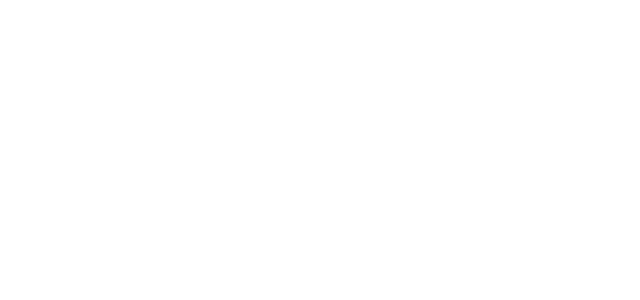
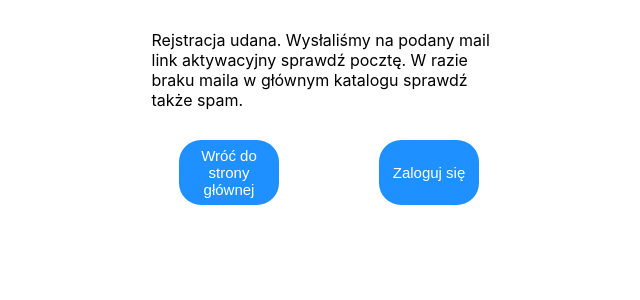
Before and after one commit to arowinsky/WheelchairBasketballApp, a React (Create React App) app: page /register-success in a window 1280 px wide. Shown: the top 300 px of the page, without its empty margins (316-956 px from the left). Built offline with nearby package versions, Linux system fonts and the light colour scheme.

Commit message:
Add Redirect to RegisterSuccessView if register is success

```diff
--- a/src/components/Forms/RegisterForm.tsx
+++ b/src/components/Forms/RegisterForm.tsx
@@ -1,9 +1,10 @@
-import React from 'react';
+import React, { useState } from 'react';
 import * as Yup from 'yup';
 import { Formik, Form, Field } from 'formik';
 import styles from './RegisterForm.module.scss';
 import Button from 'components/Button/Button';
 import axios from 'axios';
+import { Redirect } from 'react-router-dom';
 
 interface ValuesForm {
     firstName: string;
@@ -37,11 +38,10 @@
         club: Yup.string().required('Wybierz klub'),
         termsOfService: Yup.boolean().oneOf([true], 'Zakceptuj warunki korzystania z serwisu'),
     });
-    let valuesForm: ValuesForm;
-    let isRegistered: number;
+
+    const [data, setData] = useState(0);
     const handleSubmit = async (valuesForm: ValuesForm) => {
-        console.log(valuesForm);
-        const response = await axios
+        await axios
             .post(`https:localhost:8000/api/users`, {
                 firstname: valuesForm.firstName,
                 lastname: valuesForm.lastName,
@@ -50,20 +50,20 @@
                 club: valuesForm.club,
             })
             .then((response) => {
-                console.log(response);
-                isRegistered = response.status;
-                console.log(isRegistered);
+                setData(response.status);
             })
             .catch((err) => {
                 console.log(err);
             });
     };
-
+    if (data !== 0) {
+        return <Redirect to="/register-success" />;
+    }
     return (
         <div className={styles.wrapper}>
             <div className={styles.formHeader}>Rejestracja:</div>
             <Formik initialValues={initialValues} validationSchema={formSchema} onSubmit={handleSubmit}>
-                {({ errors, values, touched }) => (
+                {({ errors, touched }) => (
                     <Form className={styles.form}>
                         <div className={styles.formItem}>
                             <label htmlFor="firstName">Imię</label>
--- a/src/router/index.tsx
+++ b/src/router/index.tsx
@@ -1,13 +1,15 @@
-import React from "react";
+import React from 'react';
 import { BrowserRouter as Router, Route, Switch } from 'react-router-dom';
 import HomeView from 'views/HomeView/HomeView';
-import RegisterView from 'views/RegisterView/RegisterView';
+import RegisterView from 'views/RegisterViews/RegisterView/RegisterView';
+import RegisterSuccessView from 'views/RegisterViews/RegisterSuccessView/RegisterSuccessView';
 const AppRouter = () => {
     return (
         <Router>
             <Switch>
                 <Route exact path="/" component={HomeView} />
                 <Route path="/register" component={RegisterView} />
+                <Route path="/register-success" component={RegisterSuccessView} />
             </Switch>
         </Router>
     );
--- /dev/null
+++ b/src/views/RegisterViews/RegisterSuccessView/RegisterSuccessView.module.scss
@@ -0,0 +1,23 @@
+.wrapper{
+    width: 100%;
+    display: grid;
+    align-items: inline;
+    justify-content: center;
+    justify-items: center;
+    justify-self: center;
+}
+.header {
+    max-width: 345px;
+    margin-top: 30px;
+    margin-bottom: 30px;
+    line-height: 20px;
+}
+.buttons {
+    display: grid;
+    grid-template-columns: 200px 200px;
+    justify-items: center;
+}
+.link {
+    text-decoration: none;
+    color: #ffffff;
+}
--- /dev/null
+++ b/src/views/RegisterViews/RegisterSuccessView/RegisterSuccessView.tsx
@@ -0,0 +1,24 @@
+import React from 'react';
+import styles from './RegisterSuccessView.module.scss';
+import Button from 'components/Button/Button';
+import { Link } from 'react-router-dom';
+const RegisterSuccessView: React.FC = () => {
+    return (
+        <div className={styles.wrapper}>
+            <div className={styles.header}>
+                Rejstracja udana. Wysłaliśmy na podany mail link aktywacyjny sprawdź pocztę. W razie braku maila w
+                głównym katalogu sprawdź także spam.
+            </div>
+            <div className={styles.buttons}>
+                <Button>
+                    <Link className={styles.link} to="/">
+                        Wróć do strony głównej
+                    </Link>
+                </Button>
+                <Button>Zaloguj się</Button>
+            </div>
+        </div>
+    );
+};
+
+export default RegisterSuccessView;
--- /dev/null
+++ b/src/views/RegisterViews/RegisterView/RegisterView.tsx
@@ -0,0 +1,10 @@
+import React from 'react';
+import RegisterForm from 'components/Forms/RegisterForm';
+
+const RegisterView: React.FC = () => (
+    <div>
+        <RegisterForm />
+    </div>
+);
+
+export default RegisterView;
--- a/src/views/Root/Root.tsx
+++ b/src/views/Root/Root.tsx
@@ -2,9 +2,7 @@
 import './Root.module.scss';
 import AppRouter from 'router';
 
-const Root : React.FC = () => {
-    return (
-        <AppRouter/>
-    );
+const Root: React.FC = () => {
+    return <AppRouter />;
 };
 export default Root;
```
